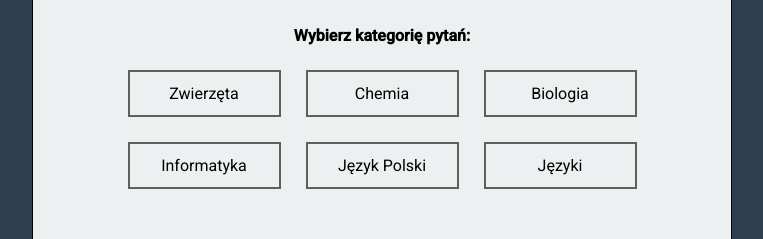
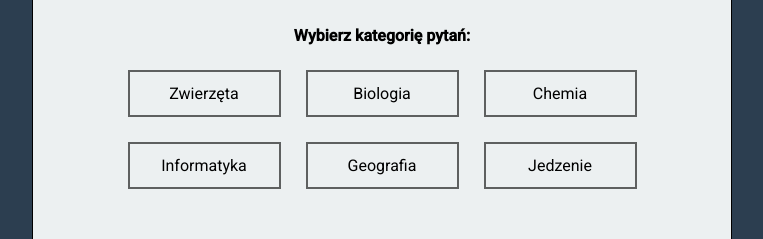
Before and after one commit to kkolcz/angular-quiz-app, an Angular app: page / in a window 1280 px wide. Both pictures are taken after a click on the button "Zaczynamy". Shown: the part 201-440 px from the top of the page, without its empty margins (258-1021 px from the left). Built offline with nearby package versions, Linux system fonts and the light colour scheme.

Commit message:
category update

```diff
--- a/src/app/start-app/start-app.component.html
+++ b/src/app/start-app/start-app.component.html
@@ -3,12 +3,12 @@
     <div class="section_categories">
         <h4>Wybierz kategorię pytań:</h4>
         <div class="categories">
-            <div class="one btn" id="animals" (click)="selectCategory($event)">Zwierzęta</div>
-            <div class="two btn" id="biology" (click)="selectCategory($event)">Biologia</div>
-            <div class="three btn" id="chemistry" (click)="selectCategory($event)">Chemia</div>
-            <div class="four btn" id="computerscience" (click)="selectCategory($event)">Informatyka</div>
-            <div class="five btn" id="polish" (click)="selectCategory($event)">Język Polski</div>
-            <div class="six btn" id="languages" (click)="selectCategory($event)">Języki</div>
+            <div class="btn" id="animals" (click)="selectCategory($event)">Zwierzęta</div>
+            <div class="btn" id="biology" (click)="selectCategory($event)">Biologia</div>
+            <div class="btn" id="chemistry" (click)="selectCategory($event)">Chemia</div>
+            <div class="btn" id="computerscience" (click)="selectCategory($event)">Informatyka</div>
+            <div class="btn" id="geography" (click)="selectCategory($event)">Geografia</div>
+            <div class="btn" id="food" (click)="selectCategory($event)">Jedzenie</div>
         </div>
     </div>
 
--- a/src/app/start-app/start-app.component.scss
+++ b/src/app/start-app/start-app.component.scss
@@ -28,15 +28,15 @@
 //   color: white;
 // }
 
-.one {
-  grid-column: 1;
-  grid-row: 1;
-}
+// .one {
+//   grid-column: 1;
+//   grid-row: 1;
+// }
 
-.two {
-  grid-column: 3;
-  grid-row: 1;
-}
+// .two {
+//   grid-column: 3;
+//   grid-row: 1;
+// }
 
 .categoryNotification {
   height: 3rem;
```
